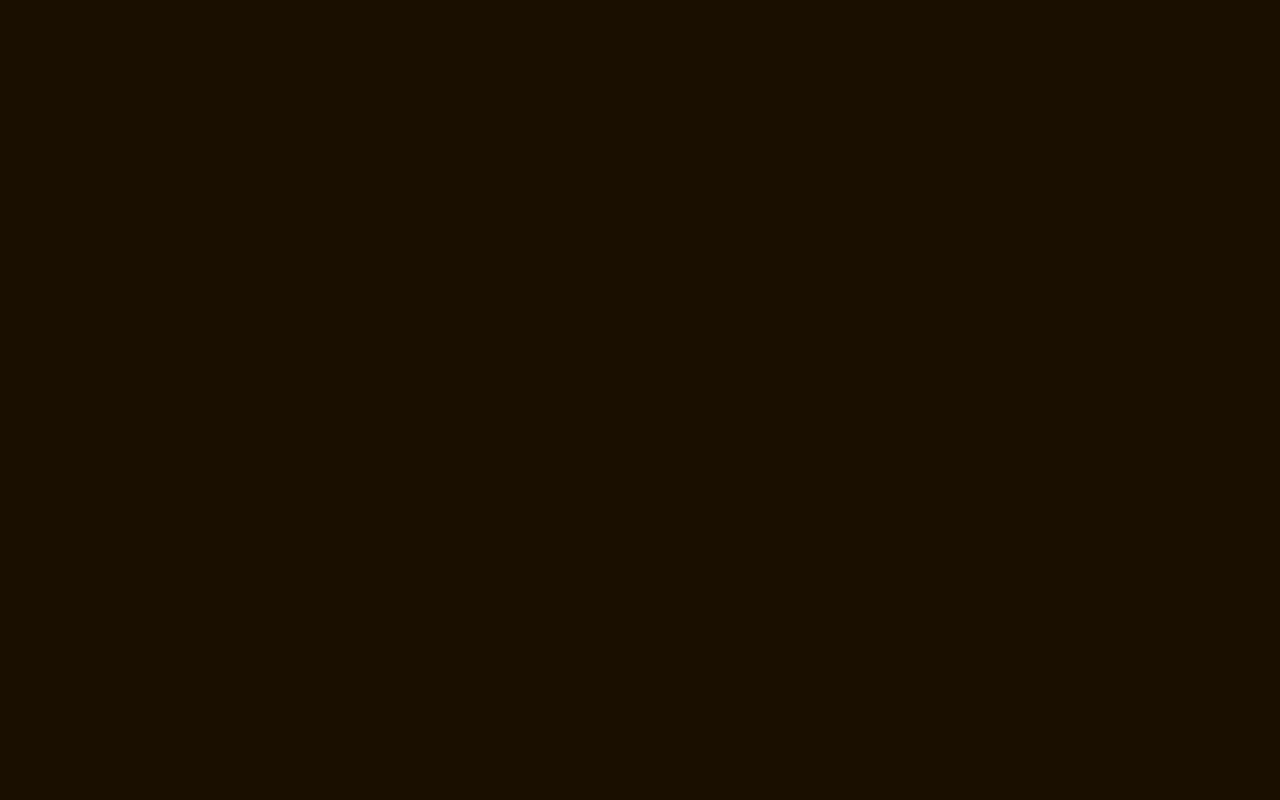
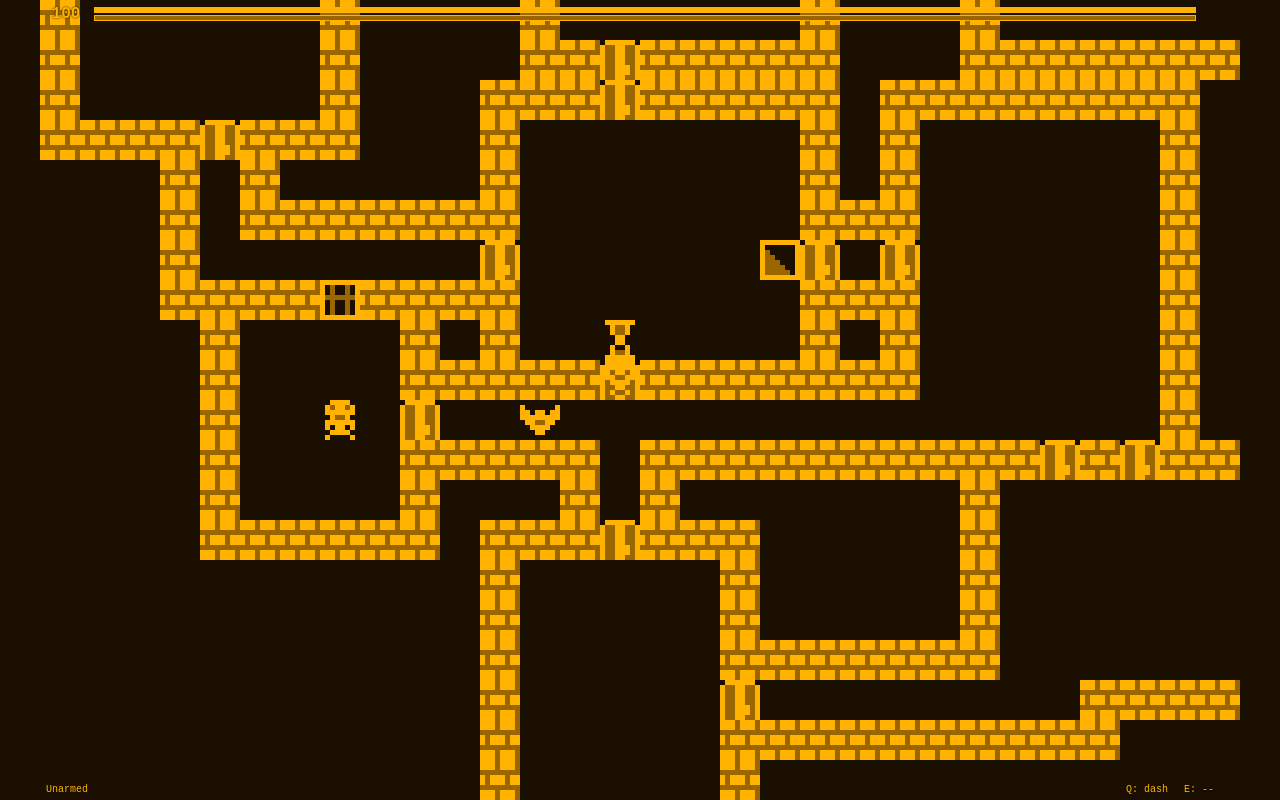
Before and after one commit to hrutheone/chrono-keep, a website built with Vite: page index.html in a window 1280 px wide. Built offline with nearby package versions, Linux system fonts and the light colour scheme.

Commit message:
Phase 2: rendering, movement, and HUD
Camera-clamped tile/item/enemy/player rendering, WASD/arrow movement
gated on the GAME screen, and an HTML HUD overlay for turns/HP/stamina/ATK/DEF.

```diff
--- /dev/null
+++ b/src/hud.ts
@@ -0,0 +1,78 @@
+// Main Game HUD (GDD Section 8): HTML/CSS overlays layered above the canvas.
+// Top bar: turn counter, HP bar, Stamina bar, status icon.
+// Bottom bar: equipped weapon, Q/E skill slots, last 3 log lines.
+
+import type { GameState, StatusEffect } from './types';
+
+const STATUS_LABEL: Record<StatusEffect, string> = {
+  NONE: '',
+  BURN: 'BURN',
+  STUN: 'STUN',
+  CHILLED: 'CHILL',
+};
+
+let lastTurns: number | null = null;
+
+function el(id: string): HTMLElement {
+  return document.getElementById(id)!;
+}
+
+/** Builds the HUD DOM once into the #hud-top / #hud-bottom overlay containers. */
+export function initHud(): void {
+  const top = document.querySelector<HTMLElement>('#hud-top')!;
+  const bottom = document.querySelector<HTMLElement>('#hud-bottom')!;
+
+  top.innerHTML = `
+    <div class="hud-row">
+      <span id="turn-counter" class="turn-counter">100</span>
+      <div class="bar-stack">
+        <div class="bar hp-bar"><div id="hp-fill" class="bar-fill"></div></div>
+        <div class="bar stam-bar"><div id="stam-fill" class="bar-fill"></div></div>
+      </div>
+      <span id="status-icon" class="status-icon"></span>
+    </div>`;
+
+  bottom.innerHTML = `
+    <div id="action-log" class="action-log"></div>
+    <div class="hud-row">
+      <span id="weapon-info" class="weapon-info">Unarmed</span>
+      <span id="skill-q" class="skill-slot">Q: --</span>
+      <span id="skill-e" class="skill-slot">E: --</span>
+    </div>`;
+}
+
+function setBar(fillId: string, current: number, max: number): void {
+  const fill = el(fillId);
+  const pct = max > 0 ? Math.max(0, Math.min(1, current / max)) * 100 : 0;
+  fill.style.width = `${pct}%`;
+}
+
+/** Refreshes the HUD from the current game state. Call once per frame. */
+export function updateHud(state: GameState): void {
+  const { run } = state;
+
+  const turnEl = el('turn-counter');
+  turnEl.textContent = `${run.turnsRemaining}`;
+  if (lastTurns !== null && lastTurns !== run.turnsRemaining) {
+    turnEl.classList.remove('tick');
+    void turnEl.offsetWidth; // restart the CSS animation
+    turnEl.classList.add('tick');
+  }
+  lastTurns = run.turnsRemaining;
+
+  setBar('hp-fill', run.currentHp, run.maxHp);
+  setBar('stam-fill', run.currentStamina, run.maxStamina);
+
+  const statusEl = el('status-icon');
+  statusEl.textContent = STATUS_LABEL[run.status];
+  statusEl.className = `status-icon status-${run.status.toLowerCase()}`;
+
+  el('weapon-info').textContent = run.equippedWeapon ? run.equippedWeapon.name : 'Unarmed';
+  el('skill-q').textContent = `Q: ${run.activeSkills[0] ?? '--'}`;
+  el('skill-e').textContent = `E: ${run.activeSkills[1] ?? '--'}`;
+
+  el('action-log').innerHTML = state.ui.log
+    .slice(-3)
+    .map((line) => `<div>${line}</div>`)
+    .join('');
+}
--- a/src/main.ts
+++ b/src/main.ts
@@ -1,12 +1,10 @@
 import './style.css';
-import { COLOR_BG } from './palette';
 import { createNewGameState } from './state';
-import { enterFloor, floorToAscii } from './mapgen';
-import { PLAYER_SPRITE } from './sprites';
+import { enterFloor } from './mapgen';
+import { renderWorld } from './render';
+import { installInput } from './movement';
+import { initHud, updateHud } from './hud';
 import type { GameState } from './types';
-
-/** Tile size in logical pixels — all sprites are 8x8. */
-export const TILE_SIZE = PLAYER_SPRITE.length;
 
 // Fixed internal resolution: a 30x20-tile viewport into the 32x32 map.
 // The camera (Phase 2) pans this view; resize only changes the CSS scale.
@@ -36,22 +34,15 @@ function resize(): void {
 window.addEventListener('resize', resize);
 resize();
 
-function render(): void {
-  ctx.fillStyle = COLOR_BG;
-  ctx.fillRect(0, 0, VIEW_W, VIEW_H);
-  // Phase 1+: tiles, entities, and particles draw here.
-}
-
 function frame(): void {
-  render();
+  renderWorld(ctx, state, VIEW_W, VIEW_H);
+  updateHud(state);
   requestAnimationFrame(frame);
 }
 
+initHud();
+installInput(state);
+enterFloor(state, 1);
+state.ui.currentScreen = 'GAME';
+
 requestAnimationFrame(frame);
-
-console.log(`Chrono-Keep initialized — seed ${state.persistent.rngSeed}`);
-
-// Phase 1: generate Floor 1 into the state. Canvas rendering arrives in
-// Phase 2; until then, eyeball the layout via this temporary console dump.
-const floor1 = enterFloor(state, 1);
-console.log(`Floor 1 layout:\n${floorToAscii(floor1)}`);
--- a/src/mapgen.ts
+++ b/src/mapgen.ts
@@ -29,6 +29,11 @@ const N = DUNGEON_SIZE;
 
 // Shortcut Gates are closed until unlocked, so pathing treats them as solid.
 const WALKABLE = new Set<number>([TILE.FLOOR, TILE.DOOR, TILE.STAIRS]);
+
+/** Shared walkability rule (generator pathing and player movement agree). */
+export function isWalkable(tile: number): boolean {
+  return WALKABLE.has(tile);
+}
 const ORTHO = [
   [1, 0],
   [-1, 0],
--- /dev/null
+++ b/src/movement.ts
@@ -0,0 +1,78 @@
+// Player movement & input (GDD Sections 7 & 8, Phase 2 slice only).
+// Full turn controller (enemy phase, tick/status, loop-reset check) is Phase 4:
+// here a move or pass only updates position/facing and decrements the counter.
+
+import { enterFloor, isWalkable, TILE } from './mapgen';
+import type { GameState } from './types';
+
+type Facing = GameState['run']['facing'];
+
+const MAX_PLAYABLE_FLOOR = 3; // Floor 4 (Boss Arena) arrives in Phase 6.
+
+const DIRECTIONS: Record<string, { dx: number; dy: number; facing: Facing }> = {
+  arrowup: { dx: 0, dy: -1, facing: 'UP' },
+  w: { dx: 0, dy: -1, facing: 'UP' },
+  arrowdown: { dx: 0, dy: 1, facing: 'DOWN' },
+  s: { dx: 0, dy: 1, facing: 'DOWN' },
+  arrowleft: { dx: -1, dy: 0, facing: 'LEFT' },
+  a: { dx: -1, dy: 0, facing: 'LEFT' },
+  arrowright: { dx: 1, dy: 0, facing: 'RIGHT' },
+  d: { dx: 1, dy: 0, facing: 'RIGHT' },
+};
+
+function spendTurn(state: GameState): void {
+  state.run.turnsRemaining = Math.max(0, state.run.turnsRemaining - 1);
+}
+
+function logLine(state: GameState, line: string): void {
+  state.ui.log.push(line);
+  if (state.ui.log.length > 3) state.ui.log.shift();
+}
+
+/** Attempts one tile of movement; always updates facing, only moves/spends a turn if unblocked. */
+export function tryMove(state: GameState, dx: number, dy: number, facing: Facing): void {
+  state.run.facing = facing;
+  const nx = state.run.playerX + dx;
+  const ny = state.run.playerY + dy;
+  if (nx < 0 || nx >= state.dungeon.width || ny < 0 || ny >= state.dungeon.height) return;
+
+  // Bumping an enemy just sets facing for now — combat arrives in Phase 4.
+  if (state.dungeon.enemies.some((e) => e.x === nx && e.y === ny)) return;
+
+  const tile = state.dungeon.tiles[ny][nx];
+  if (!isWalkable(tile)) return;
+
+  state.run.playerX = nx;
+  state.run.playerY = ny;
+  spendTurn(state);
+  logLine(state, `You move ${facing.toLowerCase()}.`);
+
+  if (tile === TILE.STAIRS && state.run.currentFloor < MAX_PLAYABLE_FLOOR) {
+    enterFloor(state, state.run.currentFloor + 1);
+    logLine(state, `You descend to Floor ${state.run.currentFloor}.`);
+  }
+}
+
+export function passTurn(state: GameState): void {
+  spendTurn(state);
+  logLine(state, 'You wait.');
+}
+
+/** Wires WASD/Arrows (move) and Space (pass) to the game state. */
+export function installInput(state: GameState): void {
+  window.addEventListener('keydown', (ev) => {
+    if (state.ui.currentScreen !== 'GAME') return;
+    const key = ev.key.toLowerCase();
+
+    if (key === ' ' || key === 'spacebar') {
+      ev.preventDefault();
+      passTurn(state);
+      return;
+    }
+
+    const dir = DIRECTIONS[key];
+    if (!dir) return;
+    ev.preventDefault();
+    tryMove(state, dir.dx, dir.dy, dir.facing);
+  });
+}
--- /dev/null
+++ b/src/render.ts
@@ -0,0 +1,135 @@
+// Canvas world rendering (GDD Sections 4 & 8): sprites, camera, and the
+// per-frame draw of tiles -> world items -> enemies -> player. The canvas is
+// strictly game-world — no UI is ever drawn here.
+
+import { COLOR_BG, COLOR_LIGHT, COLOR_MID } from './palette';
+import { TILE } from './mapgen';
+import type { GameState, Enemy } from './types';
+import type { Sprite } from './sprites';
+import {
+  PLAYER_SPRITE,
+  PLAYER_SPRITE_UP,
+  PLAYER_SPRITE_SIDE,
+  BONE_GRUNT_SPRITE,
+  EMBER_BAT_SPRITE,
+  VOLT_TURRET_SPRITE,
+  FROST_WRAITH_SPRITE,
+  TIME_WEAVER_SPRITE,
+  CHRONO_LICH_SPRITE,
+  WALL_SPRITE,
+  DOOR_SPRITE,
+  STAIRS_SPRITE,
+  ANCHOR_SPRITE,
+  SHORTCUT_GATE_SPRITE,
+  BOSS_GATE_SPRITE,
+  CHEST_SPRITE,
+  FIRE_HAZARD_SPRITE,
+} from './sprites';
+
+export const TILE_SIZE = 8;
+export const VIEWPORT_TILES_W = 30; // 240 / 8
+export const VIEWPORT_TILES_H = 20; // 160 / 8
+
+/** Draws an 8x8 sprite matrix at pixel (px, py); 0 = transparent, 1 = light, 2 = midtone. */
+export function drawSprite(
+  ctx: CanvasRenderingContext2D,
+  sprite: Sprite,
+  px: number,
+  py: number,
+  flipX = false,
+): void {
+  for (let y = 0; y < sprite.length; y++) {
+    const row = sprite[y];
+    for (let x = 0; x < row.length; x++) {
+      const v = row[flipX ? row.length - 1 - x : x];
+      if (v === 0) continue;
+      ctx.fillStyle = v === 1 ? COLOR_LIGHT : COLOR_MID;
+      ctx.fillRect(px + x, py + y, 1, 1);
+    }
+  }
+}
+
+const TILE_SPRITES: Partial<Record<number, Sprite>> = {
+  [TILE.WALL]: WALL_SPRITE,
+  [TILE.DOOR]: DOOR_SPRITE,
+  [TILE.STAIRS]: STAIRS_SPRITE,
+  [TILE.SHORTCUT_GATE]: SHORTCUT_GATE_SPRITE,
+  [TILE.BOSS_GATE]: BOSS_GATE_SPRITE,
+  [TILE.FIRE_HAZARD]: FIRE_HAZARD_SPRITE,
+};
+
+const ENEMY_SPRITES: Record<Enemy['kind'], Sprite> = {
+  BONE_GRUNT: BONE_GRUNT_SPRITE,
+  EMBER_BAT: EMBER_BAT_SPRITE,
+  VOLT_TURRET: VOLT_TURRET_SPRITE,
+  FROST_WRAITH: FROST_WRAITH_SPRITE,
+  TIME_WEAVER: TIME_WEAVER_SPRITE,
+  CHRONO_LICH: CHRONO_LICH_SPRITE,
+};
+
+function clamp(v: number, lo: number, hi: number): number {
+  return Math.min(Math.max(v, lo), hi);
+}
+
+/** Top-left tile of the viewport: centered on the player, clamped to map bounds. */
+export function computeCamera(state: GameState): { x: number; y: number } {
+  const { width, height } = state.dungeon;
+  return {
+    x: clamp(state.run.playerX - (VIEWPORT_TILES_W >> 1), 0, Math.max(0, width - VIEWPORT_TILES_W)),
+    y: clamp(state.run.playerY - (VIEWPORT_TILES_H >> 1), 0, Math.max(0, height - VIEWPORT_TILES_H)),
+  };
+}
+
+function drawPlayer(ctx: CanvasRenderingContext2D, facing: GameState['run']['facing'], px: number, py: number): void {
+  switch (facing) {
+    case 'DOWN':
+      drawSprite(ctx, PLAYER_SPRITE, px, py);
+      break;
+    case 'UP':
+      drawSprite(ctx, PLAYER_SPRITE_UP, px, py);
+      break;
+    case 'RIGHT':
+      drawSprite(ctx, PLAYER_SPRITE_SIDE, px, py);
+      break;
+    case 'LEFT':
+      drawSprite(ctx, PLAYER_SPRITE_SIDE, px, py, true);
+      break;
+  }
+}
+
+/** Renders the full game world for the current frame: tiles, items, enemies, player. */
+export function renderWorld(ctx: CanvasRenderingContext2D, state: GameState, viewW: number, viewH: number): void {
+  ctx.fillStyle = COLOR_BG;
+  ctx.fillRect(0, 0, viewW, viewH);
+
+  const cam = computeCamera(state);
+  const { tiles, width, height } = state.dungeon;
+
+  for (let y = 0; y < VIEWPORT_TILES_H; y++) {
+    const ty = cam.y + y;
+    if (ty < 0 || ty >= height) continue;
+    const row = tiles[ty];
+    for (let x = 0; x < VIEWPORT_TILES_W; x++) {
+      const tx = cam.x + x;
+      if (tx < 0 || tx >= width) continue;
+      const sprite = TILE_SPRITES[row[tx]];
+      if (sprite) drawSprite(ctx, sprite, x * TILE_SIZE, y * TILE_SIZE);
+    }
+  }
+
+  for (const wi of state.dungeon.items) {
+    const sx = wi.x - cam.x;
+    const sy = wi.y - cam.y;
+    if (sx < 0 || sx >= VIEWPORT_TILES_W || sy < 0 || sy >= VIEWPORT_TILES_H) continue;
+    drawSprite(ctx, wi.item.kind === 'ANCHOR' ? ANCHOR_SPRITE : CHEST_SPRITE, sx * TILE_SIZE, sy * TILE_SIZE);
+  }
+
+  for (const e of state.dungeon.enemies) {
+    const sx = e.x - cam.x;
+    const sy = e.y - cam.y;
+    if (sx < 0 || sx >= VIEWPORT_TILES_W || sy < 0 || sy >= VIEWPORT_TILES_H) continue;
+    drawSprite(ctx, ENEMY_SPRITES[e.kind], sx * TILE_SIZE, sy * TILE_SIZE);
+  }
+
+  drawPlayer(ctx, state.run.facing, (state.run.playerX - cam.x) * TILE_SIZE, (state.run.playerY - cam.y) * TILE_SIZE);
+}
--- a/src/sprites.ts
+++ b/src/sprites.ts
@@ -3,11 +3,37 @@
 
 export type Sprite = number[][];
 
+// Facing DOWN (front view): 2-pixel eye marker at row 1.
 export const PLAYER_SPRITE: Sprite = [
   [0,0,1,1,1,1,0,0],
   [0,1,2,1,1,2,1,0],
   [0,1,1,1,1,1,1,0],
   [0,0,1,2,2,1,0,0],
+  [0,1,1,1,1,1,1,0],
+  [0,1,0,1,1,0,1,0],
+  [0,0,1,1,1,1,0,0],
+  [0,1,0,0,0,0,1,0],
+];
+
+// Facing UP (back view): same silhouette, no eye marker on the back of the head.
+export const PLAYER_SPRITE_UP: Sprite = [
+  [0,0,1,1,1,1,0,0],
+  [0,1,1,1,1,1,1,0],
+  [0,1,1,1,1,1,1,0],
+  [0,0,1,2,2,1,0,0],
+  [0,1,1,1,1,1,1,0],
+  [0,1,0,1,1,0,1,0],
+  [0,0,1,1,1,1,0,0],
+  [0,1,0,0,0,0,1,0],
+];
+
+// Facing RIGHT (profile view, single eye toward the front); flipped
+// horizontally at draw time for LEFT.
+export const PLAYER_SPRITE_SIDE: Sprite = [
+  [0,0,1,1,1,1,0,0],
+  [0,1,1,1,1,2,1,0],
+  [0,1,1,1,1,1,1,0],
+  [0,0,1,1,2,1,0,0],
   [0,1,1,1,1,1,1,0],
   [0,1,0,1,1,0,1,0],
   [0,0,1,1,1,1,0,0],
--- a/src/style.css
+++ b/src/style.css
@@ -56,3 +56,86 @@ body {
   top: 0;
   bottom: 0;
 }
+
+#hud-top,
+#hud-bottom {
+  padding: 4px 6px;
+  font-size: 10px;
+  line-height: 1.3;
+  text-shadow: 0 0 2px var(--color-bg);
+}
+
+.hud-row {
+  display: flex;
+  align-items: center;
+  gap: 8px;
+}
+
+.turn-counter {
+  font-size: 16px;
+  font-weight: bold;
+  min-width: 2.5em;
+  text-align: center;
+}
+
+.turn-counter.tick {
+  animation: turn-pulse 0.25s ease-out;
+}
+
+@keyframes turn-pulse {
+  0% {
+    color: var(--color-mid);
+    transform: scale(1.3);
+  }
+  100% {
+    color: var(--color-light);
+    transform: scale(1);
+  }
+}
+
+.bar-stack {
+  flex: 1;
+  display: flex;
+  flex-direction: column;
+  gap: 2px;
+}
+
+.bar {
+  height: 6px;
+  border: 1px solid var(--color-light);
+  background: var(--color-bg);
+}
+
+.bar-fill {
+  height: 100%;
+  background: var(--color-light);
+}
+
+.stam-bar .bar-fill {
+  background: var(--color-mid);
+}
+
+.status-icon {
+  min-width: 3em;
+  text-align: right;
+  color: var(--color-mid);
+}
+
+.status-icon.status-burn,
+.status-icon.status-stun,
+.status-icon.status-chilled {
+  color: var(--color-light);
+}
+
+.weapon-info {
+  flex: 1;
+}
+
+.skill-slot {
+  min-width: 5em;
+}
+
+.action-log {
+  margin-bottom: 4px;
+  opacity: 0.85;
+}
```
Also changed, not shown: 1 other file.
